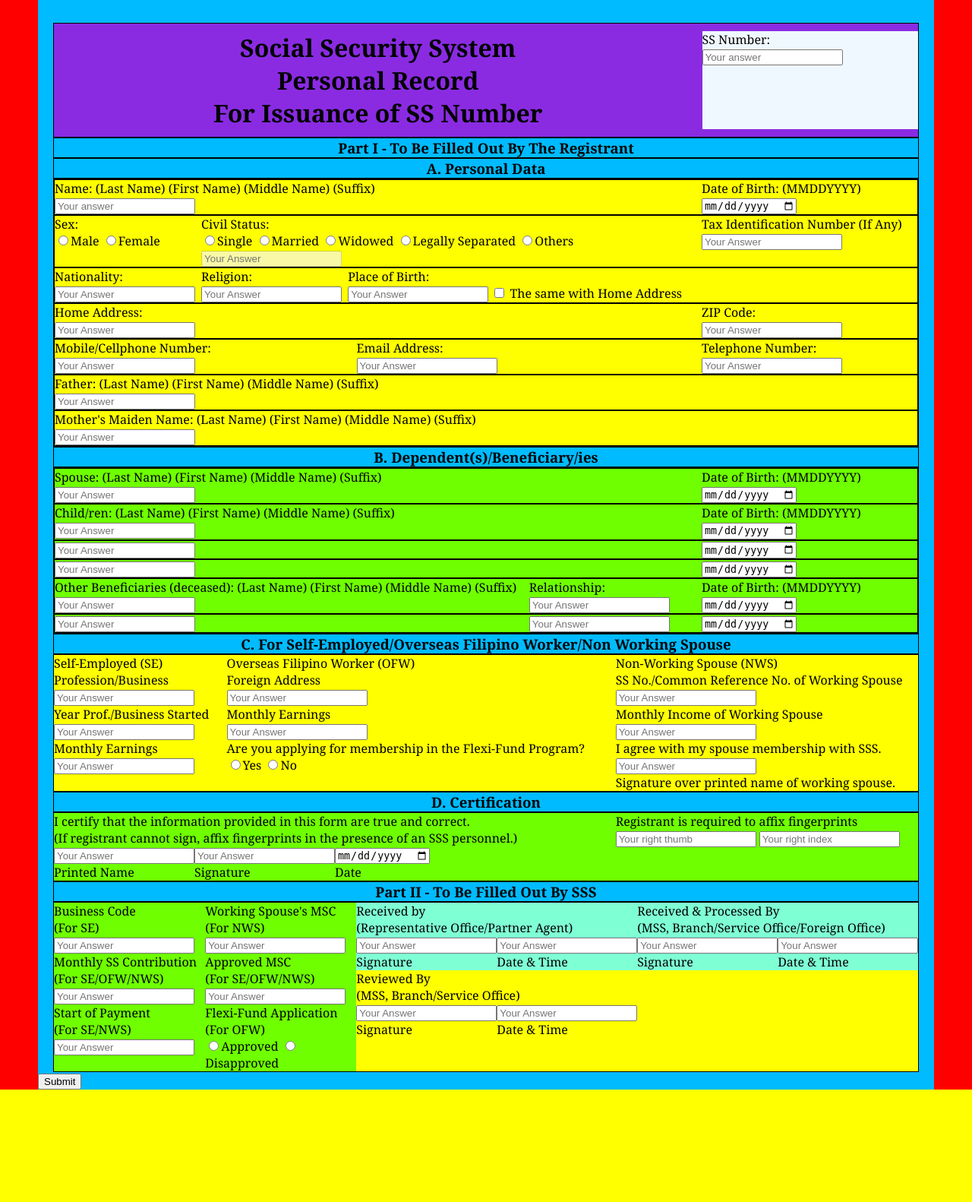
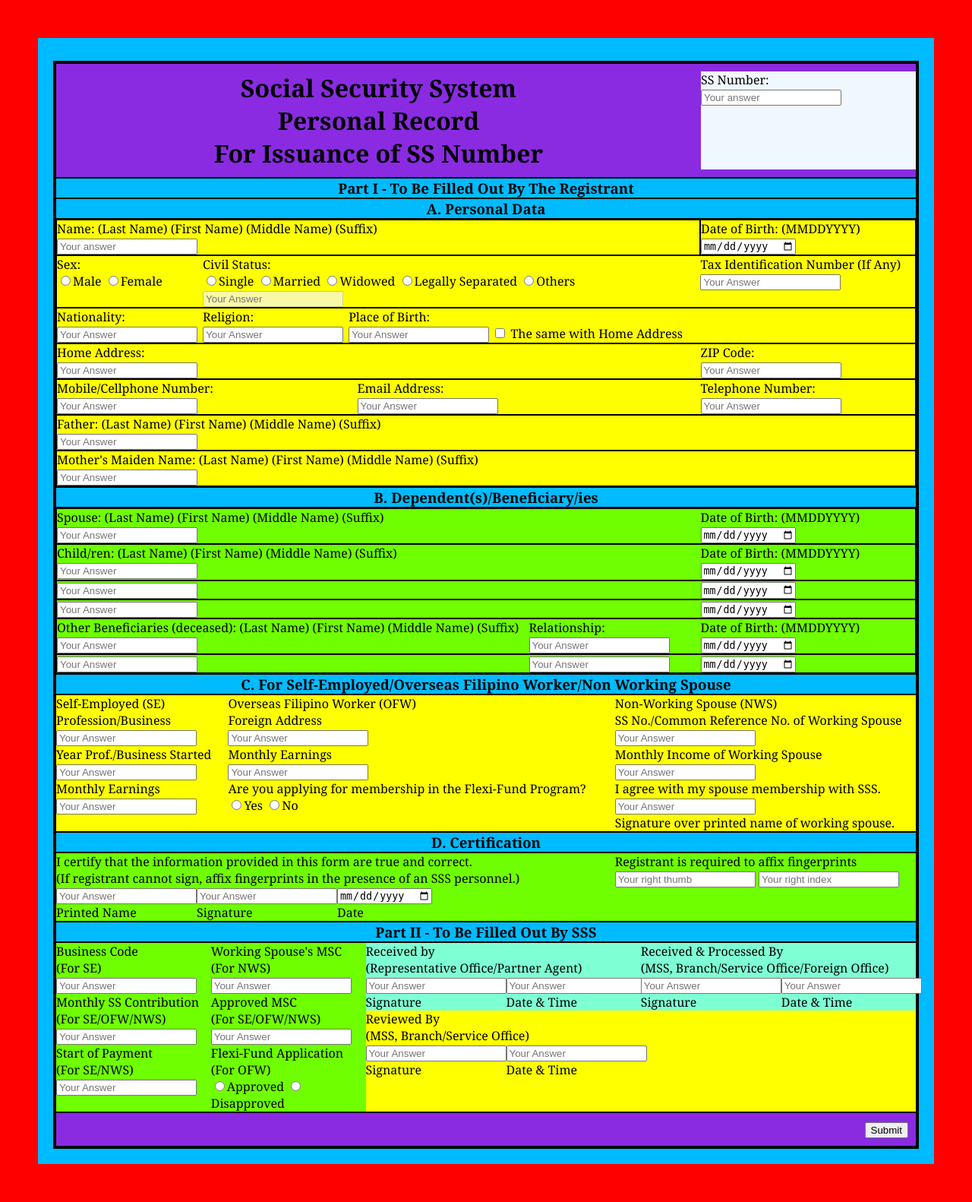
Before and after one commit to lawrencesumbi/OnlineForm, a PHP site: page / in a window 1280 px wide. Shown: the whole page at 76% size. Before the commit the page ends 1434 px from the top, so only its background shows below. Run offline with PHP 8.4, Linux system fonts and the light colour scheme.

Commit message:
marginFix

```diff
--- a/index.html
+++ b/index.html
@@ -9,8 +9,10 @@
 <body>
 
 <div class="main">
+<div class="whole-div">
 
     <form method="post" action="submit.php">
+
     <div class="header-div">
         <div class="top-div">
             <h1>Social Security System</h1>
@@ -450,10 +452,13 @@
 
     </div>
 
+    <div class="submit-div">
         <button type="submit">Submit</button>
+    </div>
 
     </form>
 
+</div>
 </div>
 
     <script src="script.js"></script>
--- a/style.css
+++ b/style.css
@@ -1,14 +1,15 @@
-body{background-color: red; width: 1180px; margin: 0 auto; font-family: Cambria;}
-.main{width: 1180px; height: auto; background-color: rgb(0, 187, 255); padding-top: 10px;}
-.header-div{background-color: blueviolet; border: 1px solid black; margin-top: 20px; margin-left: 20px; margin-right: 20px; display: flex;}
-.title-div{text-align: center; border: 1px solid #000000; margin-left: 20px; margin-right: 20px;}
+body{background-color: red; width: 1180px; margin: 0 auto; font-family: Cambria; padding-top: 50px; padding-bottom: 50px;}
+.main{width: 1180px; height: auto; background-color: rgb(0, 187, 255); padding-top: 10px; padding-bottom: 20px;}
+.whole-div{border: 3px solid black; margin-top: 20px; margin-left: 20px; margin-right: 20px;}
+.header-div{background-color: blueviolet; border: 1px solid black; display: flex;}
+.title-div{text-align: center; border: 1px solid #000000;}
 .title-div h3{margin: 0;}
 .top-div{width: 75%; text-align: center; margin-top: 10px; margin-bottom: 10px;}
 .top-div h1{margin: 0;}
 .sss-div{width: 25%; background-color: aliceblue; text-align: left; margin-top: 10px; margin-bottom: 10px;}
-.personal-div{background-color: yellow; border: 1px solid black; margin-left: 20px; margin-right: 20px;}
+.personal-div{background-color: yellow; border: 1px solid black; }
 .namedob-div{display: flex; border: 1px solid black;}
-.name-div{width: 75%;}
+.name-div{width: 75%; border-right: 2px solid black;}
 .dob-div{width: 25%;}
 .sexcstin-div{display: flex; border: 1px solid black;}
 .sex-div{width: 17%;}
@@ -27,7 +28,7 @@ body{background-color: red; width: 1180px; margin: 0 auto; font-family: Cambria;
 .tel-div{width: 25%;}
 .father-div{border: 1px solid black;}
 .mother-div{border: 1px solid black;}
-.dependent-div{background-color: rgb(111, 255, 0); border: 1px solid black; margin-left: 20px; margin-right: 20px;}
+.dependent-div{background-color: rgb(111, 255, 0); border: 1px solid black;}
 .spouse-con{display: flex; border: 1px solid black;}
 .spouse-div{width: 75%;}
 .spousedob-div{width: 25%;}
@@ -38,17 +39,18 @@ body{background-color: red; width: 1180px; margin: 0 auto; font-family: Cambria;
 .benif-div{width: 55%;}
 .rel-div{width: 20%;}
 .benefdob-div{width: 25%;}
-.work-div{background-color: yellow; border: 1px solid black; margin-left: 20px; margin-right: 20px; display: flex;}
+.work-div{background-color: yellow; border: 1px solid black; display: flex;}
 .se-div{width: 20%;}
 .ofw-div{width: 45%;}
 .nws-div{width: 35%;}
-.certification-div{background-color: rgb(111, 255, 0); border: 1px solid black; margin-left: 20px; margin-right: 20px; display: flex;}
+.certification-div{background-color: rgb(111, 255, 0); border: 1px solid black; display: flex;}
 .certify-div{width: 65%;}
 .finger-div{width: 35%;}
 .sign-div{display: flex;}
-.sssemployee-div{background-color: yellow; border: 1px solid black; margin-left: 20px; margin-right: 20px; display: flex;}
-.left-con{width: 35%; display: flex; background-color: rgb(111, 255, 0);}
-.right-con{width: 65%;}
+.sssemployee-div{background-color: yellow; border: 1px solid black; display: flex;}
+.left-con{width: 36%; display: flex; background-color: rgb(111, 255, 0);}
+.right-con{width: 64%;}
 .subcenter-con{display: flex; background-color: aquamarine;}
 .subleft-con{width: 50%;}
 .subright-con{width: 50%;}
+.submit-div{background-color: blueviolet; border: 1px solid black; text-align: right; padding-top: 10px; padding-bottom: 10px; padding-right: 10px;}
```
Lines whose indentation alone changed are shown as unchanged.
